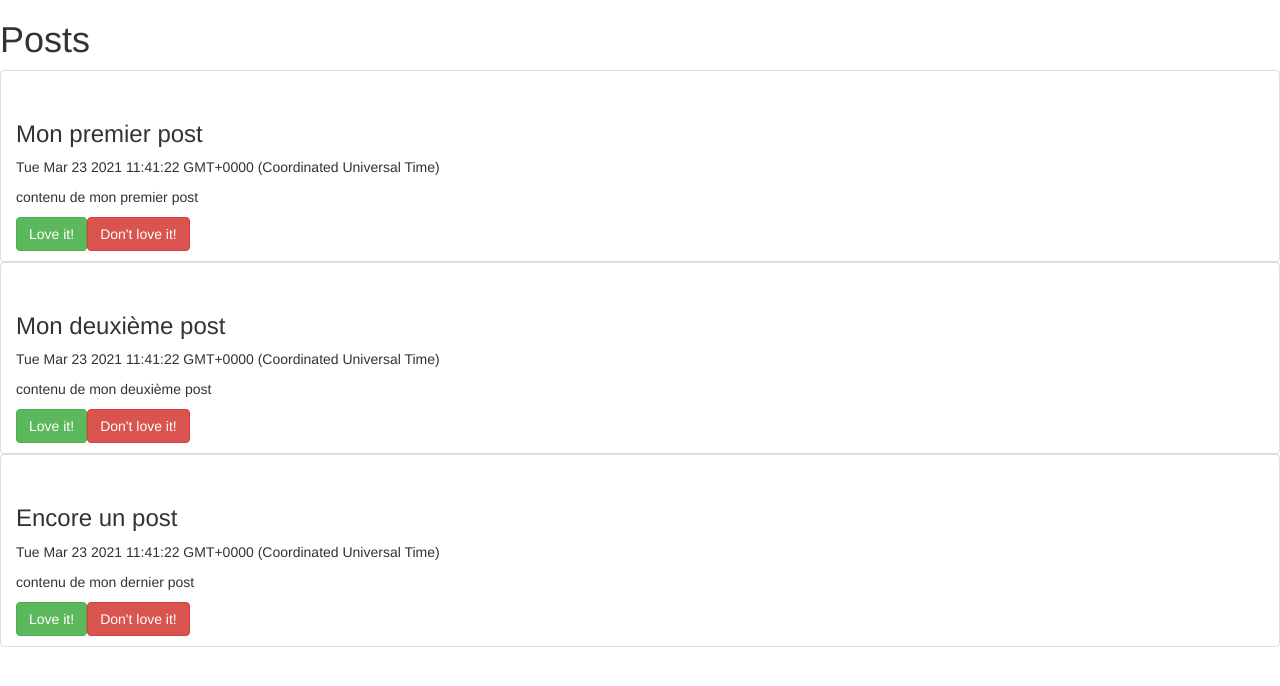
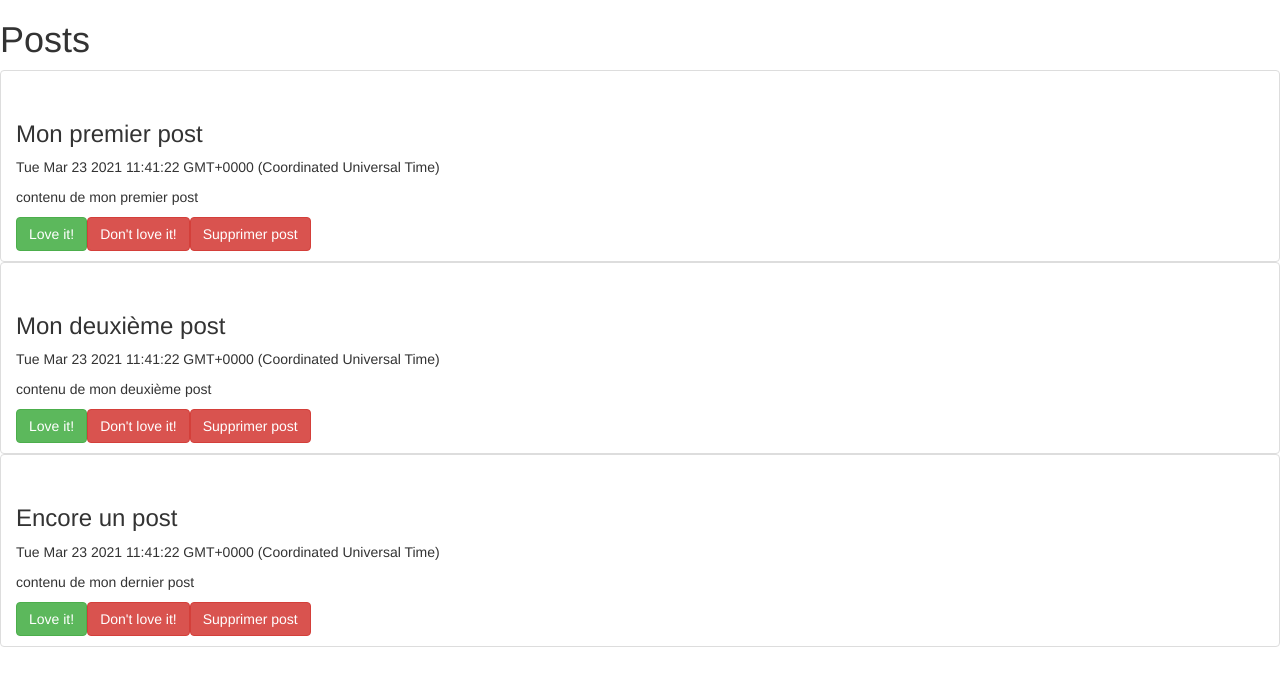
Before and after one commit to corentinV797/blog, an Angular app: page / in a window 1280 px wide. Shown: the top 686 px of the page. Built offline with nearby package versions, Linux system fonts and the light colour scheme.

Commit message:
[feat] postlistitem: deletePost button

```diff
--- a/src/app/postlistitem/postlistitem.component.html
+++ b/src/app/postlistitem/postlistitem.component.html
@@ -7,4 +7,5 @@
     <p>{{ getContent() }}</p>
     <button class="btn btn-success" (click)="upVote()">Love it!</button>
     <button class="btn btn-danger" (click)="downVote()">Don't love it!</button>
+    <button class="btn btn-danger" (click)="deletePost()">Supprimer post</button>
 </li>
--- a/src/app/postlistitem/postlistitem.component.ts
+++ b/src/app/postlistitem/postlistitem.component.ts
@@ -39,4 +39,8 @@ export class PostlistitemComponent implements OnInit {
   upVote() {
     this.postsService.loveIt(this.post.id);
   }
+
+  deletePost() {
+    this.postsService.removePost(this.post);
+  }
 }
```
